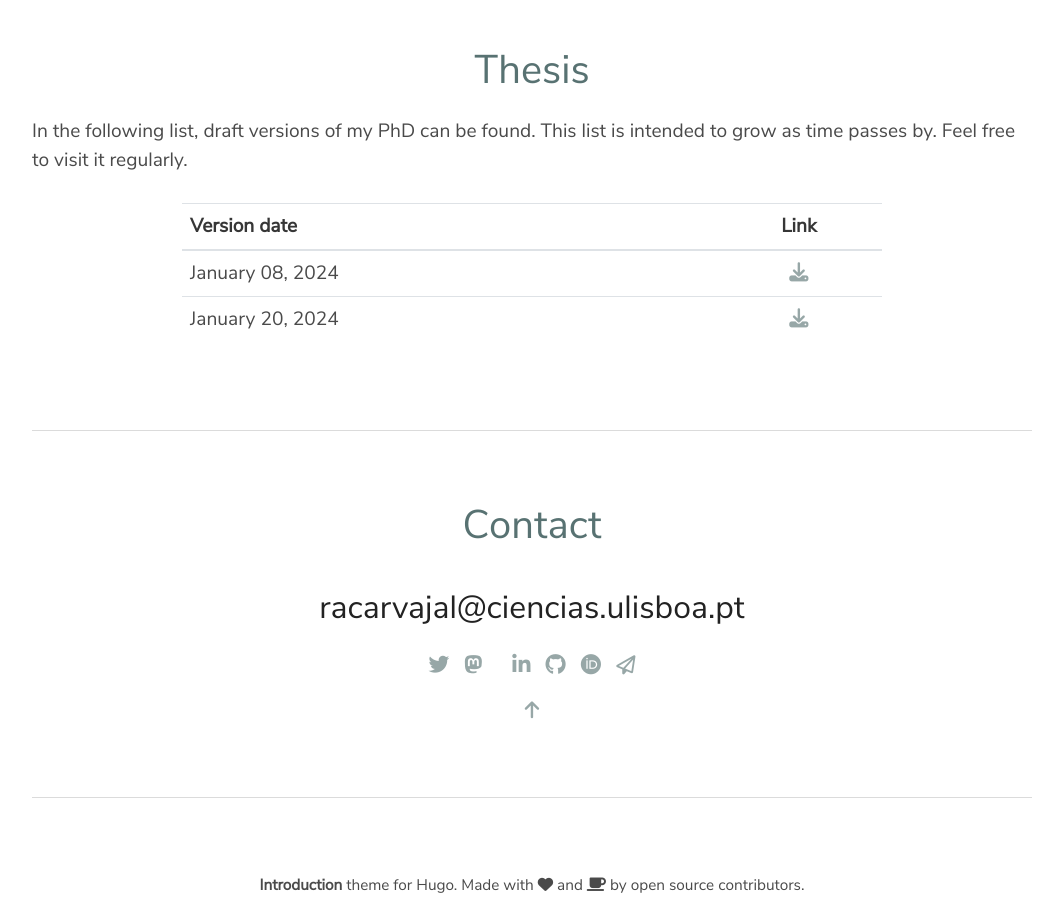
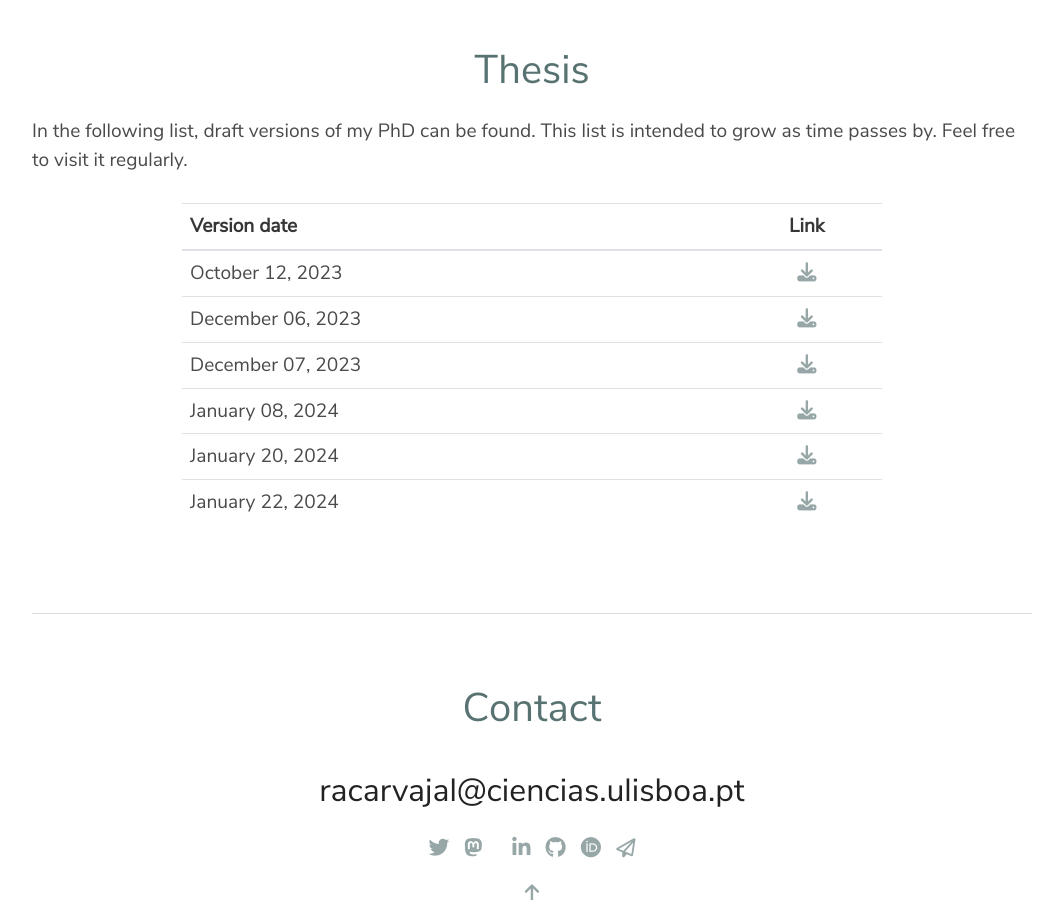
Before and after one commit to racarvajal/racarvajal.github.io, a Jekyll site: the page thesis.html, which Jekyll copies as it is, in a window 1280 px wide and 900 px high, scrolled down 900 px. Shown: the whole window, without its empty margins (108-1154 px from the left). Built offline with Jekyll 4.4.1, drawn with Linux system fonts in a browser that asks for light colours.

Commit message:
include thesis drafts jan22

```diff
--- a/thesis.html
+++ b/thesis.html
@@ -120,6 +120,30 @@
 
           </thead>
           <tr>
+            <td>October 12, 2023</td>
+            <td class="t-center">
+              <a href="files/thesis/thesis_RCP_FCUL_Oct12.pdf" target="_blank">
+                <i class="fa fa-download"></i>
+              </a>
+            </td>
+          </tr>
+          <tr>
+            <td>December 06, 2023</td>
+            <td class="t-center">
+              <a href="files/thesis/thesis_RCP_FCUL_Dec06.pdf" target="_blank">
+                <i class="fa fa-download"></i>
+              </a>
+            </td>
+          </tr>
+          <tr>
+            <td>December 07, 2023</td>
+            <td class="t-center">
+              <a href="files/thesis/thesis_RCP_FCUL_Dec07.pdf" target="_blank">
+                <i class="fa fa-download"></i>
+              </a>
+            </td>
+          </tr>
+          <tr>
             <td>January 08, 2024</td>
             <td class="t-center">
               <a href="files/thesis/thesis_RCP_FCUL_Jan08.pdf" target="_blank">
@@ -131,6 +155,14 @@
             <td>January 20, 2024</td>
             <td class="t-center">
               <a href="files/thesis/thesis_RCP_FCUL_Jan20.pdf" target="_blank">
+                <i class="fa fa-download"></i>
+              </a>
+            </td>
+          </tr>
+          <tr>
+            <td>January 22, 2024</td>
+            <td class="t-center">
+              <a href="files/thesis/thesis_RCP_FCUL_Jan22.pdf" target="_blank">
                 <i class="fa fa-download"></i>
               </a>
             </td>
```
Also changed, not shown: 4 other files.
